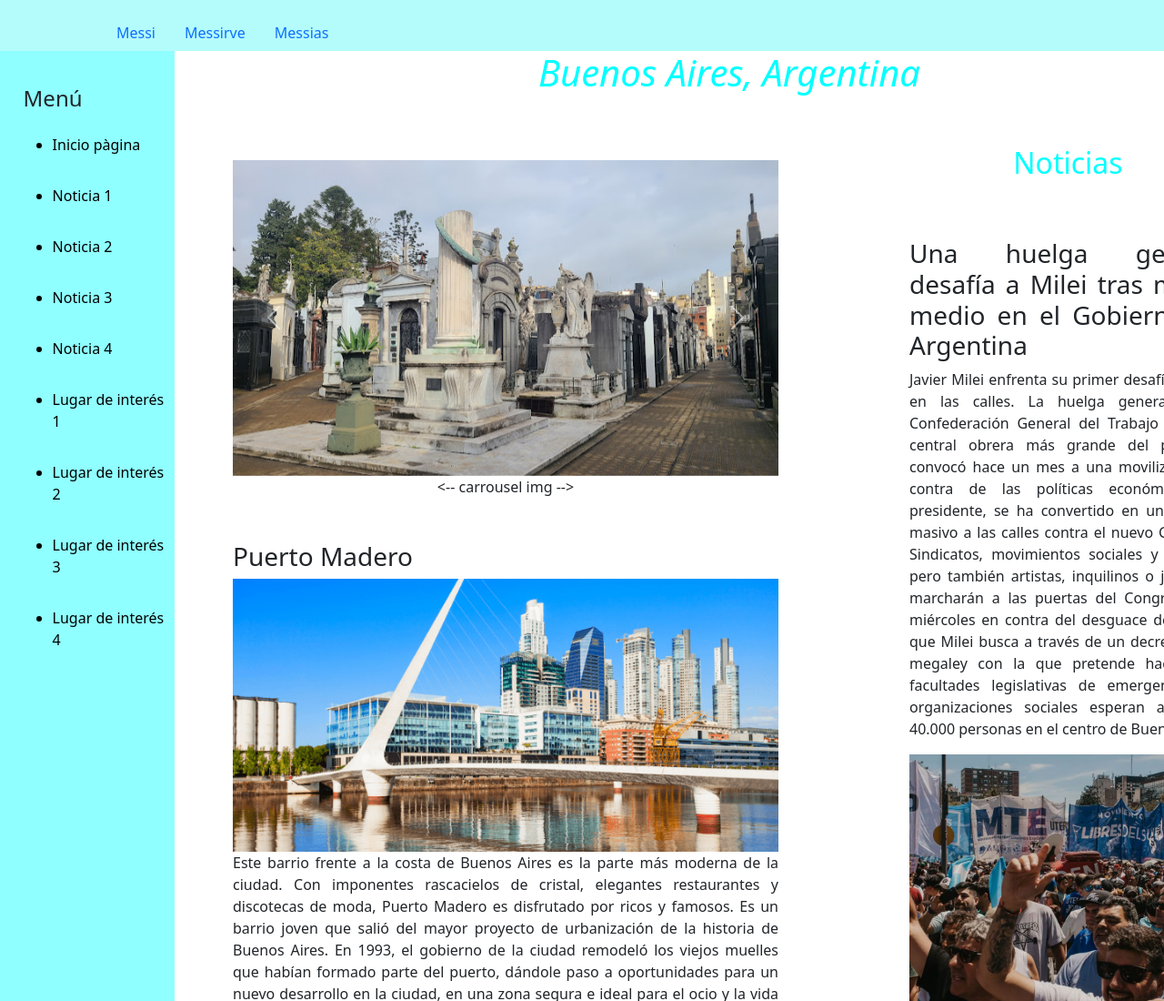
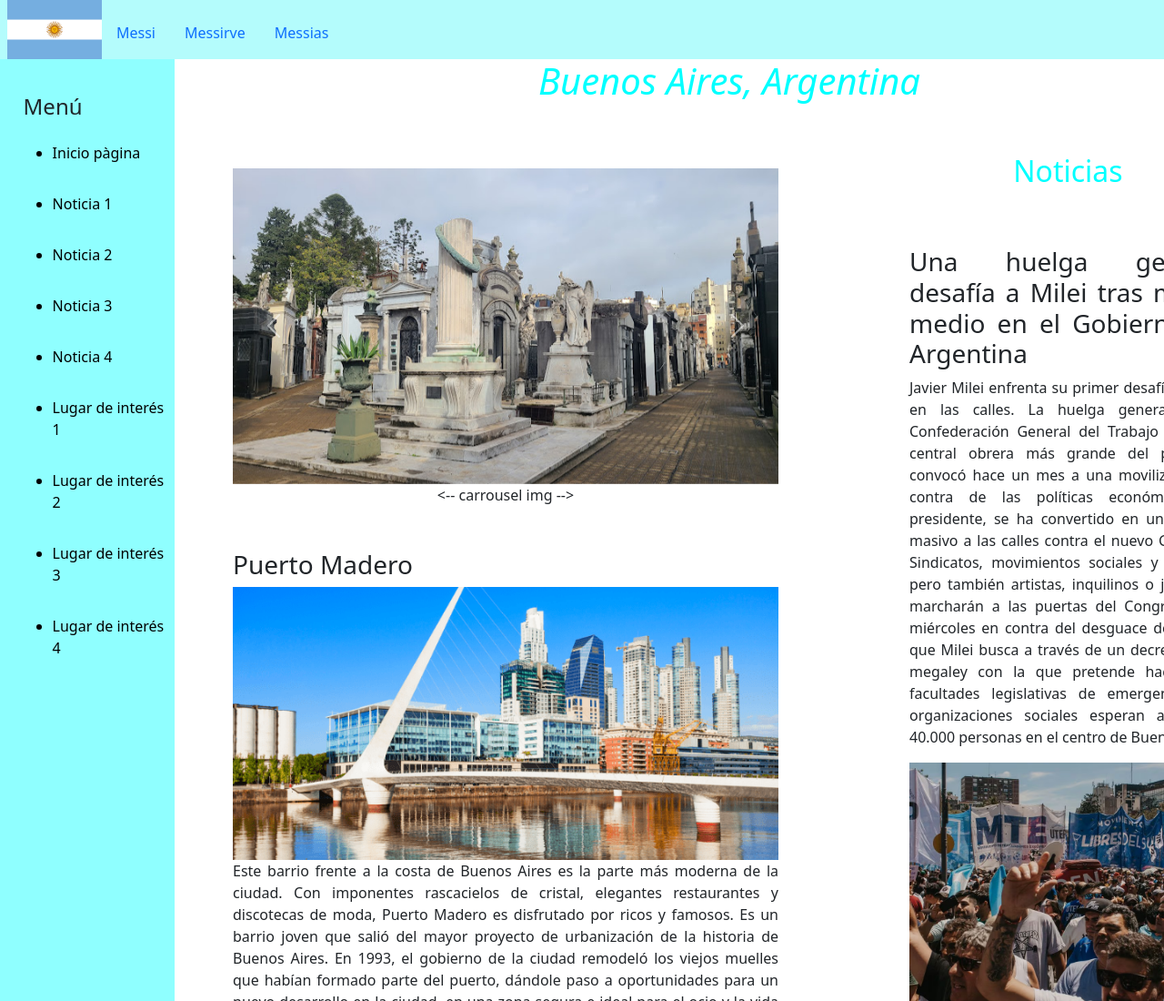
Before and after one commit to IvanMorillaTorres/ASIX1_M4UF1A4_Turisme_Local, a plain HTML site: page index.html in a window 1280 px wide. Shown: the top 1100 px of the page at 91% size. Drawn offline with nearby package versions, Linux system fonts and the light colour scheme; the site is published under a folder, as on GitHub Pages, so addresses that start at the root find nothing.

Commit message:
pequeña actualización

```diff
--- a/index.html
+++ b/index.html
@@ -13,7 +13,7 @@
 
 <body>
     <nav class="nav">
-        <img src="/IMG/argentina.svg.png" alt="" class="argentinabandera">
+        <img src="./IMG/argentina.svg.png" alt="" class="argentinabandera">
         <div class="anavs">
         <a class="nav-link active" aria-current="page" href="https://estaticos-cdn.prensaiberica.es/clip/6685ab6d-d035-4080-845d-ba80ae30a2c5_16-9-discover-aspect-ratio_default_0.jpg">Messi</a>
         <a class="nav-link active" aria-current="page" href="https://assets.goal.com/v3/assets/bltcc7a7ffd2fbf71f5/bltcf3f4639889247f6/6398fbe26ec36c02ffd03429/GettyImages-1245588450.jpg?auto=webp&format=pjpg&width=3840&quality=60">Messirve</a>
```
